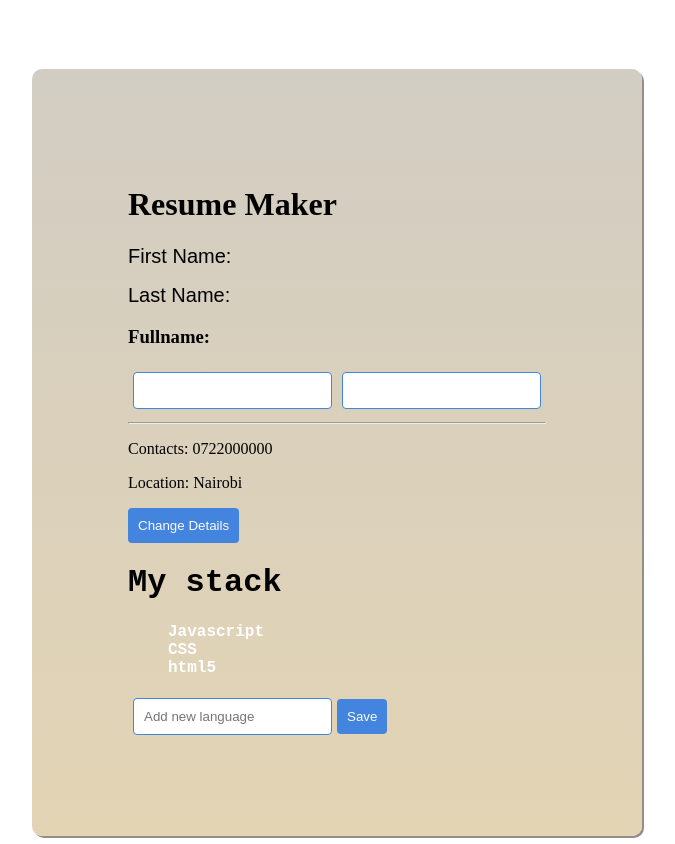
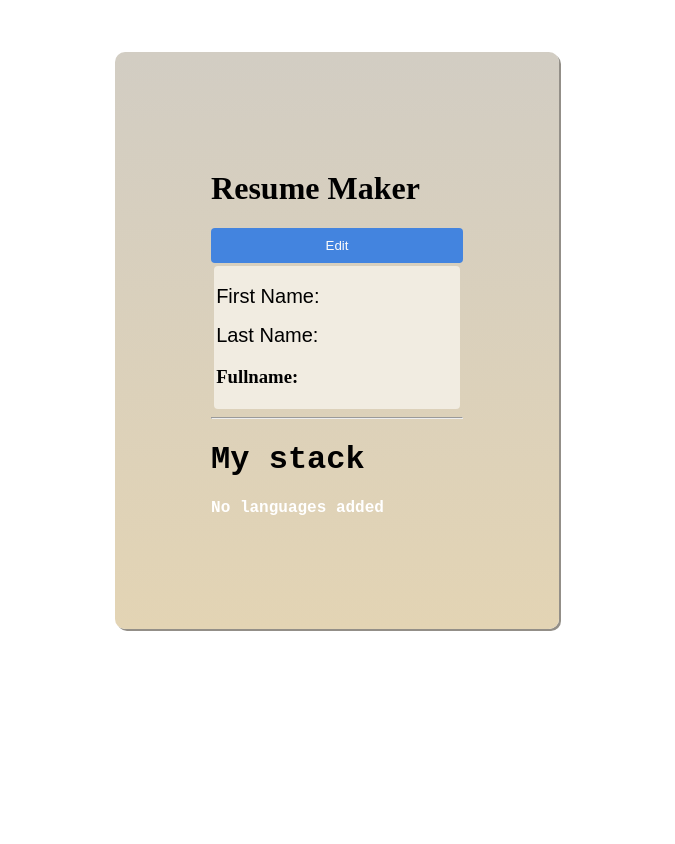
Before and after one commit to EvansMutwiri/vuejs-roadmap, a Vue app: page / in a window 1280 px wide. Shown: the whole page, without its empty margins (303-978 px from the left). After the commit the page ends 800 px from the top, so only its background shows below. Built offline with nearby package versions, Linux system fonts and the light colour scheme.

Commit message:
conditional rendering

```diff
--- a/src/components/Options.vue
+++ b/src/components/Options.vue
@@ -1,32 +1,36 @@
 <template>
     <div class="container">
-        <h1>Resume Maker</h1>
-        <h2>First Name: {{ firstName }}</h2>
-        <h2>Last Name: {{ lastName }}</h2>
+        <div class="header">
+            <h1>Resume Maker</h1>
 
-        <h3>Fullname: {{ fullName }}</h3>
+        </div>
 
-        <div class="form">
+        <button class="cancel" v-if="editing" @click="edit(false)">Cancel</button> <button class="save" v-else @click="edit(true)"> Edit </button>
+
+        <div :class="['details']">
+            <h2>First Name: {{ firstName }}</h2>
+            <h2>Last Name: {{ lastName }}</h2>
+
+            <h3>Fullname: {{ fullName }}</h3>
+        </div>
+
+        <form :class="['form']" v-if="editing">
             <input type="text" placeholder="First Name" v-model="first">
             <input type="text" placeholder="Last Name" v-model="last">
-        </div>
+        </form>
         <hr>
-        <div>
-            <p>Contacts: {{ details.contact }}</p>
-            <p>Location: {{ details.address }}</p>
-        </div>
-
-        <button @click="changeDetails">Change Details</button>
 
         <div class="languages">
             <h1>My stack</h1>
             <ul>
                 <li v-for="{id, label} in languages" :key="id"> {{ label }}</li>
             </ul>
+            <p v-if="!languages.length">No languages added</p>
         </div>
 
         <form
-            @submit.prevent="languages.push({id: languages.length + 1, label: newItem })"
+            v-if="editing"
+            @submit.prevent="addLang"
         >
             <input
                 type="text"
@@ -34,7 +38,7 @@
                 placeholder="Add new language"
             >
 
-        <button>Save</button>
+        <button v-bind:disabled="newItem.length === 0">Save</button>
 
         </form>
     </div>
@@ -48,48 +52,48 @@ import { computed } from '@vue/runtime-core';
 export default {
     setup() {
 
-        let first = ref(' ');
-        let last = ref(' ');
-        let details = reactive({
-            contact: '0722000000',
-            address: 'Nairobi'
-        });
-
-        let changeDetails = () => {
-            details.contact = '+256565625',
-            details.address = 'Uganda'
-        }
-
-        // 2 way binding
-        // let changeFirstName = (event) => {
-        //     first.value = event.target.value;
-        // }
-
-        // let changeLastName = (event) => {
-        //     last.value = event.target.value;
-        // }
+        let first = ref('');
+        let last = ref('');
+        // let details = reactive({
+        //     contact: '0722000000',
+        //     address: 'Nairobi'
+        // });
 
         const fullName = computed(() => {
             return first.value + ' ' + last.value;
         })
 
         let languages = ref([
-           {id: 1, label: "Javascript"},
-           {id: 2, label: "CSS"},
-           {id: 3, label: "html5"},
+        //    {id: 1, label: "Javascript"},
+        //    {id: 2, label: "CSS"},
+        //    {id: 3, label: "html5"},
         ]);
 
-        let newItem = ref(" ");
+        let newItem = ref("");
+
+        let addLang = () => {
+            languages.value.push({id: languages.value.length + 1, label: newItem.value });
+            newItem.value = ""
+        }
+
+        let editing = ref(false);
+
+        let edit = (e)=> {
+            editing.value = e;
+            newItem.value = ""
+        }
 
         return {
             firstName: first,
             lastName: last,
-            details: details,
-            changeDetails,
             first,
             last,
             fullName,
-            languages
+            languages,
+            newItem,
+            addLang,
+            editing,
+            edit
         }
     }
 }
@@ -103,6 +107,10 @@ body {
     align-items: center;
 }
 
+.header {
+    display: inline-flex;
+}
+
 .container {
     border: 1px none;
     padding: 6em;
@@ -110,6 +118,13 @@ body {
     background: linear-gradient(#d2cdc3, #e3d4b4);
     box-shadow: 2px 2px 0 0 #938f88;
     margin-top: 10%;
+}
+
+.details {
+    background: #f1ece1;
+    padding: 1%;
+    margin: 1%;
+    border-radius: 4px;
 }
 
 h1 {
@@ -124,8 +139,22 @@ button {
     color: #fbfbfb;
     background: #4384df;
     border: none;
+    width: 10em;
     border-radius: 4px;
     padding: 10px;
+}
+
+.cancel {
+    color: #fbfbfb;
+    background: #df435a;
+    border: none;
+    border-radius: 4px;
+    padding: 10px;
+    width: 100%;
+}
+
+.save {
+    width: 100%;
 }
 input {
     margin: 5px;
```
